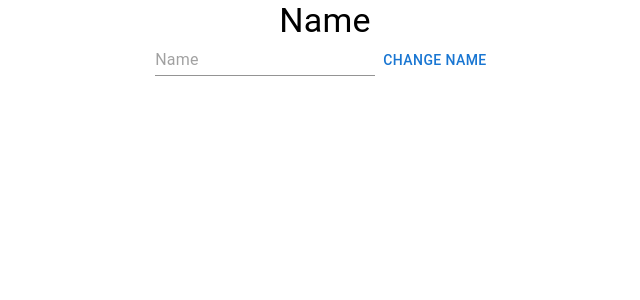
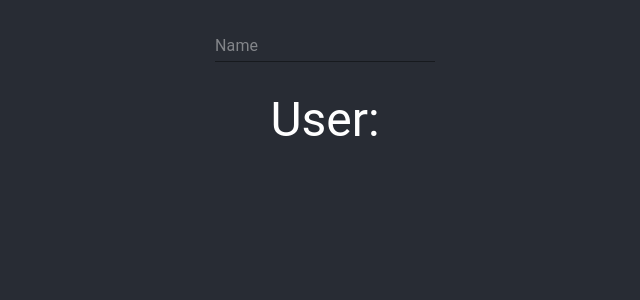
Before and after one commit to patrikcepr/react-hooks-refresher, a React (Create React App) app: page / in a window 1280 px wide. Shown: the top 300 px of the page, without its empty margins (315-955 px from the left). Built offline with nearby package versions, Linux system fonts and the light colour scheme.

Commit message:
useContext with isolated logic in seaprate file

```diff
--- a/src/App.css
+++ b/src/App.css
@@ -1,5 +1,7 @@
 .App {
   text-align: center;
+  background-color: #282c34;
+  height: 100vh;
 }
 
 .App-logo {
@@ -14,7 +16,6 @@
 }
 
 .App-header {
-  background-color: #282c34;
   min-height: 100vh;
   display: flex;
   flex-direction: column;
--- a/src/App.js
+++ b/src/App.js
@@ -5,20 +5,24 @@ import React from 'react';
 // import UseStateComponent from './components/UseState';
 // import UseReducerComponent from './components/UseReducer';
 // import UseEffect from './components/UseEffect';
-import UseRef from './components/UseRef';
+// import UseRef from './components/UseRef';
+import UseContext from './components/UseContext';
 import './App.css';
 
 function App() {
   return (
     <div className='App'>
+      {/* useContext case */}
+      <UseContext />
       {/* useEffect case */}
-      <UseRef />
-      {/* useEffect case */}
-      {/* <UseEffect /> */}
+      {/* <UseRef /> */}
+      {/* useEffect case */
+      /* <UseEffect /> */}
       {/* useState case
-      <UseStateComponent /> */}
+        <UseStateComponent /> */}
       {/* useReducerCase
-      <UseReducerComponent /> */}
+        <UseReducerComponent /> */}
+      {/* </UserContext.Provider> */}
     </div>
   );
 }
--- /dev/null
+++ b/src/components/Output/Output.js
@@ -0,0 +1,15 @@
+import React, { useContext } from 'react';
+import { Typography } from '@mui/material';
+import UserContext from '../../store/user-context';
+
+const Output = () => {
+  const { user } = useContext(UserContext);
+
+  return (
+    <Typography style={{ marginTop: 30, color: 'white' }} variant='h3'>
+      User: {user}
+    </Typography>
+  );
+};
+
+export default Output;
--- /dev/null
+++ b/src/components/UseContext.js
@@ -0,0 +1,29 @@
+import React, { useContext, useRef } from 'react';
+import { Input } from '@mui/material';
+import Output from './Output/Output';
+import UserContext from '../store/user-context';
+
+const UseContext = () => {
+  const { setUser } = useContext(UserContext);
+
+  const inputRef = useRef();
+
+  return (
+    <div>
+      <Input
+        style={{ marginTop: 30, color: 'white' }}
+        ref={inputRef}
+        type='text'
+        name='name'
+        id='name'
+        placeholder='Name'
+        onChange={(event) => {
+          setUser(event.target.value);
+        }}
+      />
+      <Output />
+    </div>
+  );
+};
+
+export default UseContext;
--- a/src/index.js
+++ b/src/index.js
@@ -2,11 +2,14 @@ import React from 'react';
 import ReactDOM from 'react-dom';
 import './index.css';
 import App from './App';
+import { UserContextProvider } from './store/user-context';
 import reportWebVitals from './reportWebVitals';
 
 ReactDOM.render(
   <React.StrictMode>
-    <App />
+    <UserContextProvider>
+      <App />
+    </UserContextProvider>
   </React.StrictMode>,
   document.getElementById('root')
 );
--- /dev/null
+++ b/src/store/user-context.js
@@ -0,0 +1,24 @@
+import React, { createContext, useState } from 'react';
+
+const UserContext = createContext({
+  user: '',
+  setUser: () => {},
+});
+
+// wrap around app in index.js
+export const UserContextProvider = (props) => {
+  const [user, setUser] = useState('');
+
+  return (
+    <UserContext.Provider
+      value={{
+        user,
+        setUser,
+      }}
+    >
+      {props.children}
+    </UserContext.Provider>
+  );
+};
+
+export default UserContext;
```
